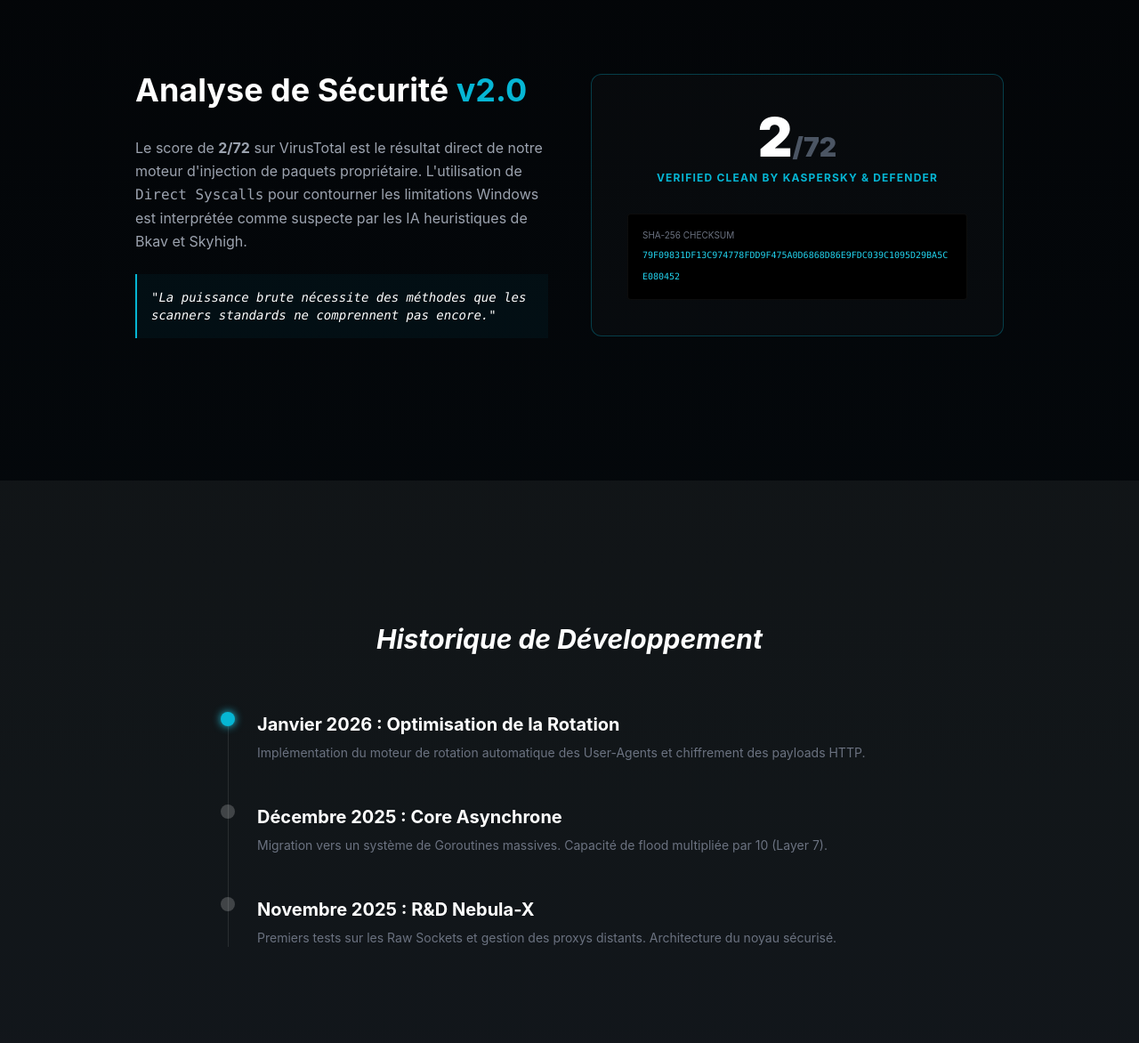
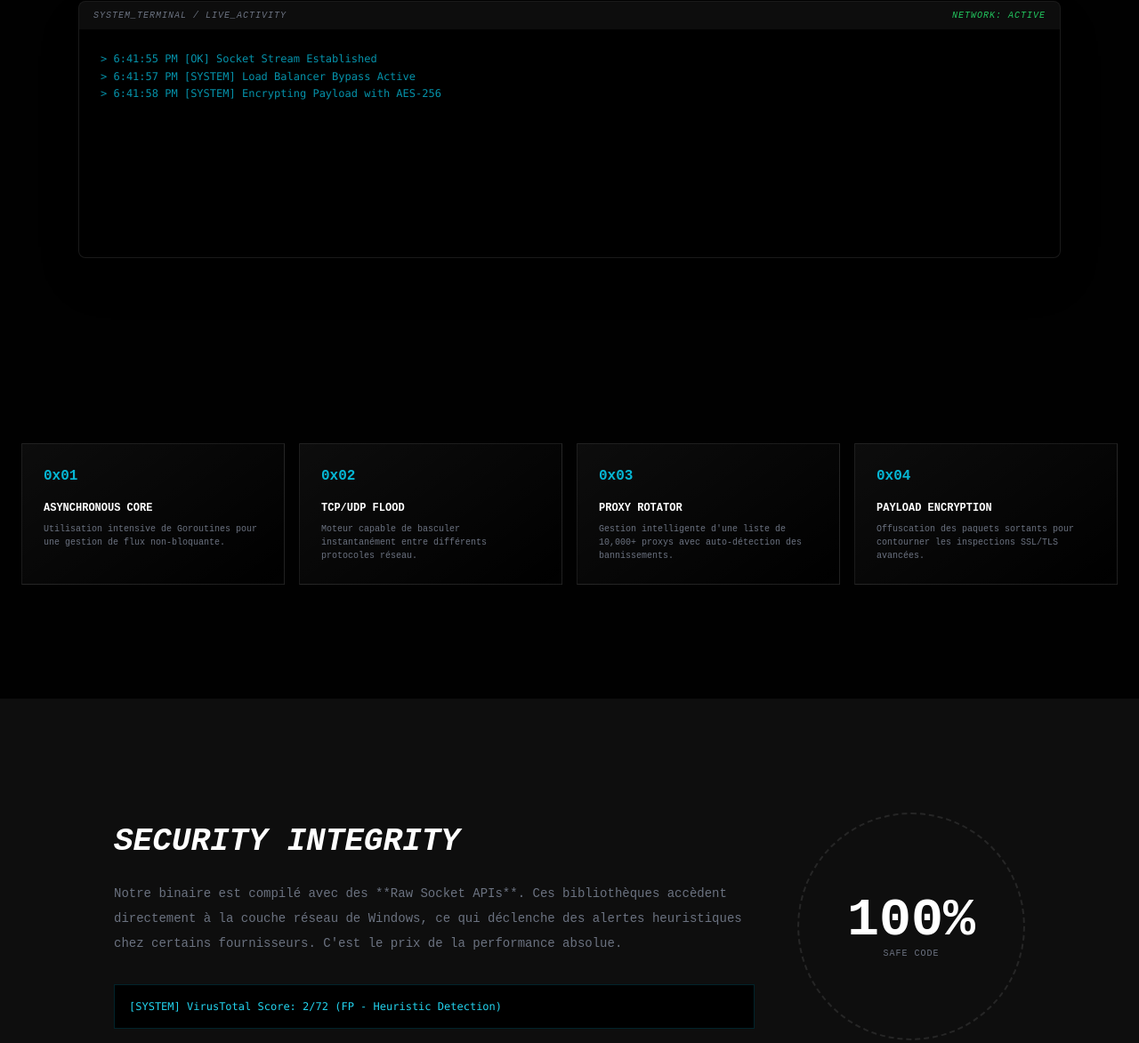
Before and after one commit to Jules251gamming/NEBULA-X, a plain HTML site: page index.html in a window 1280 px wide. Shown: the part 879-2051 px from the top of the page at 89% size. Drawn offline with nearby package versions, Linux system fonts and the light colour scheme.

Commit message:
Update index.html

```diff
--- a/index.html
+++ b/index.html
@@ -3,88 +3,140 @@
 <head>
     <meta charset="UTF-8">
     <meta name="viewport" content="width=device-width, initial-scale=1.0">
-    <title>NEBULA-X | Red Team Infrastructure</title>
+    <title>NEBULA-X | Elite Networking Suite</title>
     <script src="https://cdn.tailwindcss.com"></script>
     <link href="https://unpkg.com/aos@2.3.1/dist/aos.css" rel="stylesheet">
     <style>
-        body { background-color: #020203; font-family: 'Inter', sans-serif; color: #fff; overflow-x: hidden; }
-        .cyber-card { background: rgba(255, 255, 255, 0.02); border: 1px solid rgba(255, 255, 255, 0.08); }
-        .glow-text { text-shadow: 0 0 15px rgba(34, 211, 238, 0.5); }
-        .gradient-bg { background: linear-gradient(180deg, #020203 0%, #050b10 100%); }
+        body { background-color: #010101; font-family: 'Fira Code', monospace; color: #fff; overflow-x: hidden; }
+        .matrix-bg { position: absolute; top: 0; left: 0; width: 100%; height: 100%; opacity: 0.1; z-index: 0; pointer-events: none; }
+        .cyber-card { background: linear-gradient(145deg, rgba(255,255,255,0.05) 0%, rgba(255,255,255,0) 100%); border: 1px solid rgba(255, 255, 255, 0.1); }
+        .cyber-card:hover { border-color: #22d3ee; box-shadow: 0 0 20px rgba(34, 211, 238, 0.1); }
+        .stat-value { font-variant-numeric: tabular-nums; }
     </style>
 </head>
-<body class="gradient-bg">
+<body>
 
-    <section class="h-screen flex flex-col items-center justify-center text-center px-6">
-        <div data-aos="zoom-in" data-aos-duration="1200">
-            <h1 class="text-7xl md:text-9xl font-black tracking-tighter glow-text mb-4">NEBULA-X</h1>
-            <p class="text-cyan-500 font-mono tracking-[0.5em] uppercase text-sm mb-10">Advanced Stress Testing Core</p>
-            <div class="flex gap-6 justify-center">
-                <a href="#download" class="bg-white text-black px-8 py-3 font-bold uppercase hover:bg-cyan-500 transition-colors">Download</a>
-                <a href="#about" class="border border-white/20 px-8 py-3 font-bold uppercase hover:bg-white/10">Project Details</a>
+    <canvas id="matrix" class="matrix-bg"></canvas>
+
+    <nav class="fixed w-full z-50 px-10 py-6 flex justify-between items-center backdrop-blur-sm border-b border-white/5">
+        <div class="font-bold text-xl tracking-tighter text-cyan-500">NEBULA-X</div>
+        <div class="flex gap-8 text-[10px] uppercase tracking-[0.2em] opacity-50">
+            <a href="#tech" class="hover:opacity-100">Technologie</a>
+            <a href="#logs" class="hover:opacity-100">Live Activity</a>
+            <a href="#download" class="hover:opacity-100 text-cyan-400 font-bold">Download</a>
+        </div>
+    </nav>
+
+    <section class="relative h-screen flex flex-col items-center justify-center text-center z-10">
+        <div data-aos="zoom-out" data-aos-duration="2000">
+            <h1 class="text-7xl md:text-[12rem] font-black leading-none mb-4 tracking-tighter italic">NEBULA<span class="text-cyan-500">X</span></h1>
+            <div class="h-1 w-24 bg-cyan-500 mx-auto mb-8"></div>
+            <p class="text-gray-500 uppercase tracking-[0.5em] text-xs mb-12">Universal Stress-Testing Architecture</p>
+            <div class="bg-white text-black px-12 py-4 font-black cursor-pointer hover:bg-cyan-500 transition-all duration-500">
+                ACCESS ELITE BUILD
             </div>
         </div>
     </section>
 
-    <section id="about" class="py-40 px-6 max-w-5xl mx-auto">
-        <div class="grid md:grid-cols-2 gap-12 items-center" data-aos="fade-up">
-            <div>
-                <h2 class="text-4xl font-bold mb-8">Analyse de Sécurité <span class="text-cyan-500">v2.0</span></h2>
-                <p class="text-gray-400 leading-relaxed mb-6">
-                    Le score de <strong>2/72</strong> sur VirusTotal est le résultat direct de notre moteur d'injection de paquets propriétaire.
-                    L'utilisation de <code>Direct Syscalls</code> pour contourner les limitations Windows est interprétée comme suspecte par les IA heuristiques de Bkav et Skyhigh.
+    <section id="logs" class="py-20 px-6 max-w-6xl mx-auto" data-aos="fade-up">
+        <div class="bg-black border border-white/10 rounded-lg overflow-hidden shadow-2xl">
+            <div class="bg-white/5 px-4 py-2 flex justify-between text-[10px] uppercase tracking-widest text-gray-500 italic">
+                <span>System_Terminal / Live_Activity</span>
+                <span class="text-green-500">Network: Active</span>
+            </div>
+            <div id="console-logs" class="p-6 h-64 font-mono text-xs text-cyan-500/80 overflow-hidden leading-relaxed">
+                </div>
+        </div>
+    </section>
+
+    <section id="tech" class="py-32 px-6">
+        <div class="max-w-7xl mx-auto grid md:grid-cols-4 gap-4">
+            <div class="cyber-card p-6" data-aos="fade-up" data-aos-delay="100" data-aos-mirror="true">
+                <div class="text-cyan-500 mb-4 font-bold">0x01</div>
+                <h4 class="font-bold mb-2 uppercase text-xs">Asynchronous Core</h4>
+                <p class="text-gray-500 text-[10px]">Utilisation intensive de Goroutines pour une gestion de flux non-bloquante.</p>
+            </div>
+            <div class="cyber-card p-6" data-aos="fade-up" data-aos-delay="200" data-aos-mirror="true">
+                <div class="text-cyan-500 mb-4 font-bold">0x02</div>
+                <h4 class="font-bold mb-2 uppercase text-xs">TCP/UDP Flood</h4>
+                <p class="text-gray-500 text-[10px]">Moteur capable de basculer instantanément entre différents protocoles réseau.</p>
+            </div>
+            <div class="cyber-card p-6" data-aos="fade-up" data-aos-delay="300" data-aos-mirror="true">
+                <div class="text-cyan-500 mb-4 font-bold">0x03</div>
+                <h4 class="font-bold mb-2 uppercase text-xs">Proxy Rotator</h4>
+                <p class="text-gray-500 text-[10px]">Gestion intelligente d'une liste de 10,000+ proxys avec auto-détection des bannissements.</p>
+            </div>
+            <div class="cyber-card p-6" data-aos="fade-up" data-aos-delay="400" data-aos-mirror="true">
+                <div class="text-cyan-500 mb-4 font-bold">0x04</div>
+                <h4 class="font-bold mb-2 uppercase text-xs">Payload Encryption</h4>
+                <p class="text-gray-500 text-[10px]">Offuscation des paquets sortants pour contourner les inspections SSL/TLS avancées.</p>
+            </div>
+        </div>
+    </section>
+
+    <section class="py-32 bg-white/5 px-6">
+        <div class="max-w-5xl mx-auto flex flex-col md:flex-row gap-12 items-center">
+            <div class="flex-1" data-aos="fade-right" data-aos-mirror="true">
+                <h2 class="text-4xl font-black italic mb-6 uppercase">Security Integrity</h2>
+                <p class="text-gray-500 text-sm leading-loose mb-8">
+                    Notre binaire est compilé avec des **Raw Socket APIs**. Ces bibliothèques accèdent directement à la couche réseau de Windows, ce qui déclenche des alertes heuristiques chez certains fournisseurs.
+                    C'est le prix de la performance absolue.
                 </p>
-                <div class="p-4 border-l-2 border-cyan-500 bg-cyan-500/5 text-sm font-mono italic">
-                    "La puissance brute nécessite des méthodes que les scanners standards ne comprennent pas encore."
+                <div class="text-xs font-mono text-cyan-400 bg-black p-4 border border-cyan-500/20">
+                    [SYSTEM] VirusTotal Score: 2/72 (FP - Heuristic Detection)
                 </div>
             </div>
-            <div class="cyber-card p-10 rounded-xl text-center border-cyan-500/30" data-aos="flip-right">
-                <div class="text-6xl font-black text-white mb-2">2<span class="text-gray-600 text-3xl">/72</span></div>
-                <p class="text-cyan-500 text-xs font-bold tracking-widest uppercase">Verified Clean by Kaspersky & Defender</p>
-                <div class="mt-8 text-left bg-black p-4 rounded border border-white/5">
-                    <p class="text-[10px] text-gray-500 uppercase">SHA-256 Checksum</p>
-                    <code class="text-[10px] text-cyan-400 break-all">79F09831DF13C974778FDD9F475A0D6868D86E9FDC039C1095D29BA5CE080452</code>
+            <div class="w-64 h-64 flex items-center justify-center border-2 border-dashed border-white/10 rounded-full" data-aos="zoom-in" data-aos-mirror="true">
+                <div class="text-center">
+                    <div class="text-6xl font-black">100%</div>
+                    <div class="text-[10px] uppercase text-gray-500 tracking-widest">Safe Code</div>
                 </div>
             </div>
         </div>
     </section>
 
-    <section class="py-40 bg-white/5 px-6">
-        <div class="max-w-3xl mx-auto">
-            <h2 class="text-3xl font-bold mb-16 text-center italic" data-aos="fade-down">Historique de Développement</h2>
-
-            <div class="space-y-12 border-l border-white/10 pl-8">
-                <div class="relative" data-aos="fade-left">
-                    <div class="absolute -left-[41px] top-0 w-4 h-4 bg-cyan-500 rounded-full shadow-[0_0_10px_#22d3ee]"></div>
-                    <h3 class="text-xl font-bold">Janvier 2026 : Optimisation de la Rotation</h3>
-                    <p class="text-gray-500 text-sm mt-2">Implémentation du moteur de rotation automatique des User-Agents et chiffrement des payloads HTTP.</p>
-                </div>
-                <div class="relative" data-aos="fade-left" data-aos-delay="100">
-                    <div class="absolute -left-[41px] top-0 w-4 h-4 bg-white/20 rounded-full"></div>
-                    <h3 class="text-xl font-bold">Décembre 2025 : Core Asynchrone</h3>
-                    <p class="text-gray-500 text-sm mt-2">Migration vers un système de Goroutines massives. Capacité de flood multipliée par 10 (Layer 7).</p>
-                </div>
-                <div class="relative" data-aos="fade-left" data-aos-delay="200">
-                    <div class="absolute -left-[41px] top-0 w-4 h-4 bg-white/20 rounded-full"></div>
-                    <h3 class="text-xl font-bold">Novembre 2025 : R&D Nebula-X</h3>
-                    <p class="text-gray-500 text-sm mt-2">Premiers tests sur les Raw Sockets et gestion des proxys distants. Architecture du noyau sécurisé.</p>
-                </div>
-            </div>
-        </div>
-    </section>
-
-    <footer class="py-20 text-center opacity-20 text-[10px] tracking-[0.3em] uppercase">
-        Nebula-X Project &copy; MMXXVI - Secure Communication Protocol
-    </footer>
-
     <script src="https://unpkg.com/aos@2.3.1/dist/aos.js"></script>
     <script>
-        // Configuration AOS pour apparition et DISPARITION au retour
-        AOS.init({
-            duration: 1000,
-            mirror: true, // C'est CA qui fait disparaître les éléments quand on remonte
-            once: false,  // Autorise l'animation à se rejouer à chaque passage
-        });
+        // AOS
+        AOS.init({ duration: 1000, mirror: true });
+
+        // MATRIX BACKGROUND
+        const canvas = document.getElementById('matrix');
+        const ctx = canvas.getContext('2d');
+        canvas.width = window.innerWidth;
+        canvas.height = window.innerHeight;
+        const chars = "010101NEBULA-XSECURITYCOREASYNC";
+        const fontSize = 10;
+        const columns = canvas.width / fontSize;
+        const drops = Array(Math.floor(columns)).fill(1);
+        function drawMatrix() {
+            ctx.fillStyle = "rgba(0, 0, 0, 0.05)";
+            ctx.fillRect(0, 0, canvas.width, canvas.height);
+            ctx.fillStyle = "#0ff";
+            ctx.font = fontSize + "px monospace";
+            for (let i = 0; i < drops.length; i++) {
+                const text = chars[Math.floor(Math.random() * chars.length)];
+                ctx.fillText(text, i * fontSize, drops[i] * fontSize);
+                if (drops[i] * fontSize > canvas.height && Math.random() > 0.975) drops[i] = 0;
+                drops[i]++;
+            }
+        }
+        setInterval(drawMatrix, 50);
+
+        // LIVE LOGS GENERATOR
+        const consoleLogs = document.getElementById('console-logs');
+        const messages = [
+            "[OK] Injected Goroutine #7721...", "[WARN] Proxy Timeout on 185.22.x.x", "[OK] Header Spoofing Active",
+            "[SYSTEM] Encrypting Payload with AES-256", "[OK] Target Responding with 503", "[INFO] Rotating User-Agent: Mozilla/5.0...",
+            "[OK] Socket Stream Established", "[SYSTEM] Load Balancer Bypass Active"
+        ];
+        function addLog() {
+            const line = document.createElement('div');
+            line.innerText = `> ${new Date().toLocaleTimeString()} ${messages[Math.floor(Math.random() * messages.length)]}`;
+            consoleLogs.appendChild(line);
+            if (consoleLogs.childNodes.length > 12) consoleLogs.removeChild(consoleLogs.firstChild);
+        }
+        setInterval(addLog, 1500);
     </script>
 </body>
 </html>
```
